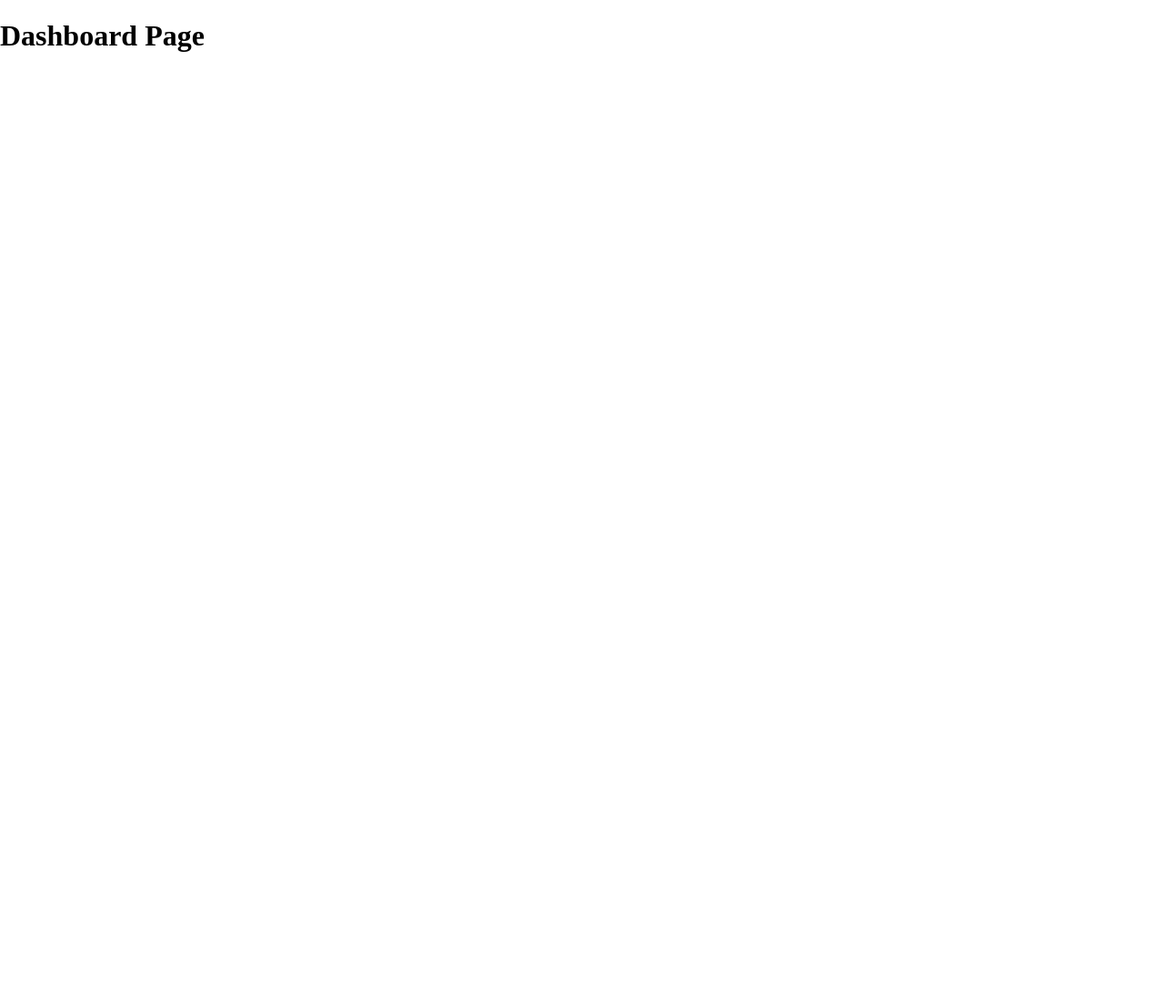
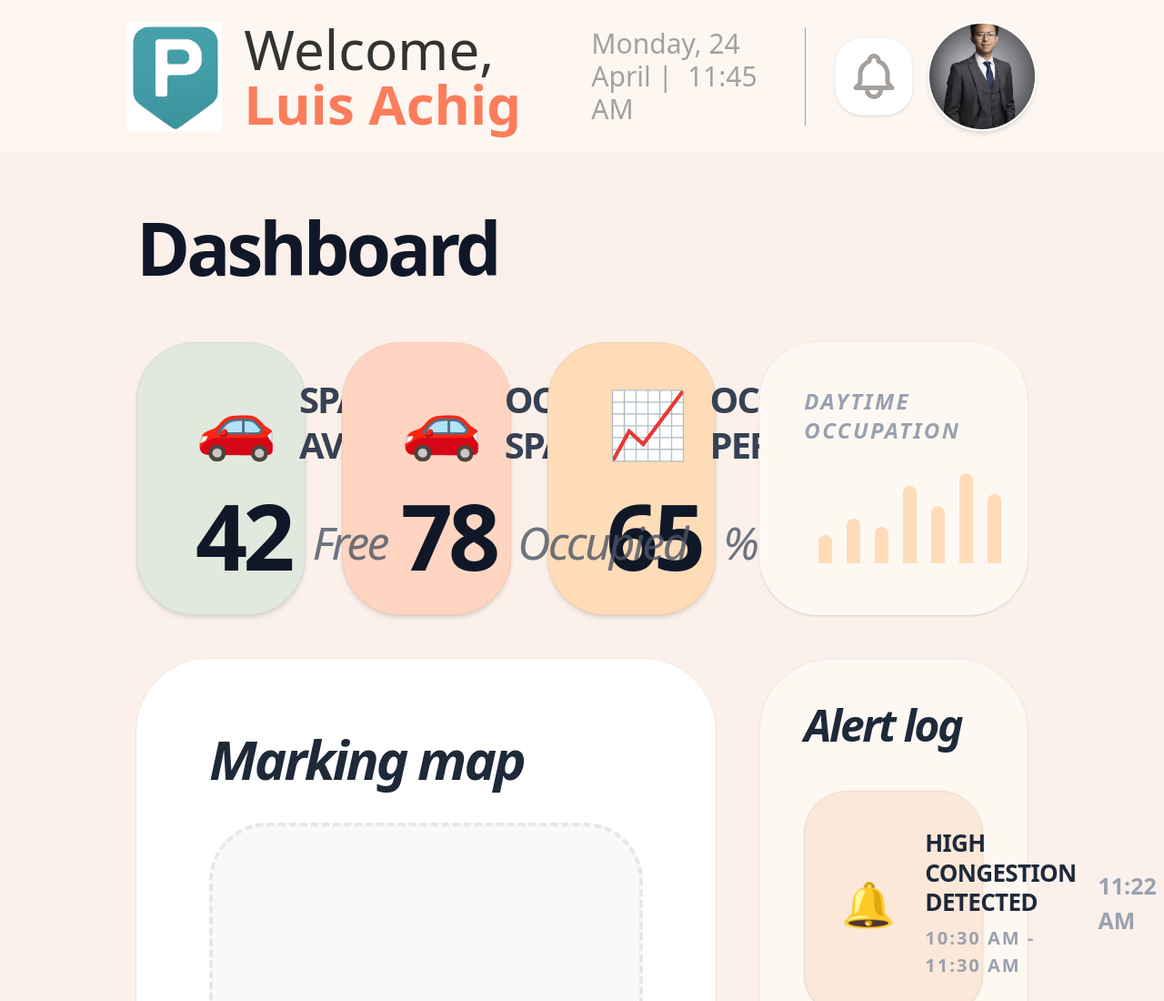
Before and after one commit to lgachig/proyecto-frontend, a Next.js app: page /dashboar in a window 1280 px wide. Shown: the top 1100 px of the page at 91% size. Before the commit the page ends 800 px from the top, so only its background shows below. Built offline with nearby package versions, Linux system fonts and the light colour scheme.

Commit message:
Create Dashboard, and install tailwind

```diff
--- /dev/null
+++ b/app/(components)/Header.jsx
@@ -0,0 +1,38 @@
+export default function Header() {
+    return (
+      <header className="bg-[#FEF7F1] px-35 py-6 flex items-center justify-between">
+        {/* Sección Izquierda: Logo y Nombre */}
+        <div className="flex items-center gap-6">
+          <img src="./logo.png" alt="logo" className="h-30 w-auto" />
+          <h1 className="text-6xl text-[#333]">
+            Welcome, <span className="font-bold text-[#FB7D5B]">Luis Achig</span>
+          </h1>
+        </div>
+
+        {/* Sección Derecha: Fecha, Hora y Perfil */}
+        <div className="flex items-center gap-8">
+          <div className="text-3xl text-[#A5A09C] font-medium border-r border-[#A5A09C] pr-8">
+            Monday, 24 April | <span className="ml-2">11:45 AM</span>
+          </div>
+
+          <div className="flex items-center gap-4">
+            {/* Icono de campana (Notificación) */}
+            <button className="p-3 rounded-[30px] bg-white shadow-sm border border-gray-100 text-[#A5A09C]">
+              <svg xmlns="http://www.w3.org/2000/svg" className="h-15 w-15" fill="none" viewBox="0 0 24 24" stroke="currentColor">
+                <path strokeLinecap="round" strokeLinejoin="round" strokeWidth={2} d="M15 17h5l-1.405-1.405A2.032 2.032 0 0118 14.158V11a6.002 6.002 0 00-4-5.659V5a2 2 0 10-4 0v.341C7.67 6.165 6 8.388 6 11v3.159c0 .538-.214 1.055-.595 1.436L4 17h5m6 0v1a3 3 0 11-6 0v-1m6 0H9" />
+              </svg>
+            </button>
+
+            {/* Imagen de Usuario */}
+            <div className="h-30 w-30 rounded-full overflow-hidden border-2 border-white shadow-md">
+              <img
+                src="./userLogo.JPG"
+                alt="User profile"
+                className="h-full w-full object-cover"
+              />
+            </div>
+          </div>
+        </div>
+      </header>
+    );
+  }
--- /dev/null
+++ b/app/(components)/dashboar/AlertLog.tsx
@@ -0,0 +1,24 @@
+export const AlertLog = ({ alerts }: { alerts: any[] }) => (
+    <div className="bg-[#FEF8F3] p-12 rounded-[5rem] shadow-sm h-full flex flex-col border border-gray-100">
+      <h3 className="text-5xl font-black mb-12 text-gray-800 tracking-tighter italic">Alert log</h3>
+      <div className="flex flex-col gap-8">
+        {alerts.map((alert, i) => (
+          <div key={i} className={`${alert.bgColor} p-10 rounded-[3rem] flex items-center justify-between border border-black/5 shadow-sm`}>
+            <div className="flex items-center gap-8">
+              <span className="text-5xl">🔔</span>
+              <div className="flex flex-col gap-1">
+                {/* Texto de alerta aumentado */}
+                <span className="font-black text-gray-800 text-[26px] leading-tight uppercase tracking-tight">
+                  {alert.message}
+                </span>
+                <span className="text-[20px] text-gray-400 font-bold uppercase mt-1 tracking-widest">
+                  10:30 AM - 11:30 AM
+                </span>
+              </div>
+            </div>
+            <span className="text-[25px] text-gray-400 font-black ml-6 uppercase">{alert.time}</span>
+          </div>
+        ))}
+      </div>
+    </div>
+  );
--- /dev/null
+++ b/app/(components)/dashboar/OccupationChart.tsx
@@ -0,0 +1,11 @@
+export const OccupationChart = ({ data }: { data: number[] }) => (
+    <div className="h-full w-full flex items-end justify-between gap-4 px-4 py-2 " >
+      {data.map((val, i) => (
+        <div
+          key={i}
+          style={{ height: `${val}%` }}
+          className="w-full bg-[#FEDCB7] rounded-t-3xl transition-all hover:bg-[#ffcf99] min-w-[15px]"
+        />
+      ))}
+    </div>
+  );
--- /dev/null
+++ b/app/(components)/dashboar/StatCard.tsx
@@ -0,0 +1,22 @@
+export const StatCard = ({ title, value, label, bgColor, icon }: any) => (
+    <div
+      style={{ backgroundColor: bgColor }}
+      className="w-full h-[300px] p-16 rounded-[4rem] flex flex-col justify-center shadow-md border border-black/5"
+    >
+      <div className="flex items-center gap-6 mb-6">
+        <span className="text-7xl shrink-0">{icon}</span>
+        <h3 className="text-[40px] font-black text-gray-700 leading-tight uppercase tracking-tighter max-w-[240px]">
+          {title}
+        </h3>
+      </div>
+
+      <div className="flex items-center gap-6">
+        <span className="text-[100px] font-black text-gray-900 leading-none tracking-tighter">
+          {value}
+        </span>
+        <span className="text-[50px] text-gray-600 font-normal italic leading-none tracking-tighter opacity-80 pt-4">
+          {label}
+        </span>
+      </div>
+    </div>
+  );
--- a/app/(components)/dashboar/page.tsx
+++ b/app/(components)/dashboar/page.tsx
@@ -1,7 +1,62 @@
+import { StatCard } from "./StatCard";
+import { AlertLog } from "./AlertLog";
+import { OccupationChart } from "./OccupationChart";
+
 export default function DashboardPage() {
-    return (
-        <div>
-        <h1>Dashboard Page</h1>
+  const statsData = [
+    { title: "Spaces available", value: 42, label: "Free", bgColor: "#E1E9DE", icon: "🚗" },
+    { title: "Occupied spaces", value: 78, label: "Occupied", bgColor: "#FFD5C2", icon: "🚗" },
+    { title: "Occupancy percentage", value: 65, label: "%", bgColor: "#FEDCB7", icon: "📈" },
+  ];
+
+  const chartData = [35, 55, 45, 95, 70, 110, 85,];
+
+  const alertsData = [
+    { message: "High congestion detected", time: "11:22 AM", bgColor: "bg-[#FBE8D9]" },
+    { message: "Zone A exceeds 90%", time: "11:22 AM", bgColor: "bg-[#FBE8D9]" },
+    { message: "Zone C exceeds 90%", time: "11:22 AM", bgColor: "bg-[#FBE8D9]" },
+  ];
+
+  return (
+    <div className="min-h-screen bg-[#FBF0EA] px-[150px] py-16 flex flex-col font-inter">
+      <main className="flex-grow flex flex-col mx-auto w-full">
+        <h2 className="text-[80px] font-black text-gray-900 mb-16 tracking-tighter leading-none">
+          Dashboard
+        </h2>
+
+        <div className="grid grid-cols-12 gap-12 flex-grow items-stretch">
+
+          {/* LADO IZQUIERDO: Stats + Mapa */}
+          <div className="col-span-8 flex flex-col gap-12">
+            <div className="grid grid-cols-3 gap-10">
+              {statsData.map((stat, i) => (
+                <StatCard key={i} {...stat} />
+              ))}
+            </div>
+
+            <div className="bg-white p-20 rounded-[5rem] shadow-sm flex flex-col min-h-[700px] flex-grow">
+              <h3 className="text-6xl font-black text-gray-800 mb-10 tracking-tighter italic text-center md:text-left">Marking map</h3>
+              <div className="flex-grow bg-[#F9F9F9] rounded-[4rem] border-4 border-dashed border-gray-200 flex items-center justify-center">
+                 <span className="text-gray-200 font-black text-[120px] tracking-[0.3em] uppercase opacity-20 select-none">MAP VIEW</span>
+              </div>
+            </div>
+          </div>
+
+          {/* LADO DERECHO: Gráfica + Alertas (Sin cambios de tamaño) */}
+          <div className="col-span-4 flex flex-col gap-12 ">
+            <div className=" bg-[#FEF8F3] rounded-[4rem] p-12 shadow-sm flex flex-col border border-gray-50 h-[300px] ">
+               <h4 className="text-gray-400 font-black italic uppercase mb-8 text-2xl tracking-widest ">Daytime occupation</h4>
+               <div className="flex-grow ">
+                  <OccupationChart data={chartData} />
+               </div>
+            </div>
+            <div className="flex-grow ">
+              <AlertLog alerts={alertsData} />
+            </div>
+          </div>
+
         </div>
-    );
+      </main>
+    </div>
+  );
 }
--- /dev/null
+++ b/app/(components)/layout.tsx
@@ -0,0 +1,18 @@
+import Header from "./Header";
+import '../globals.css';
+
+export default function ComponentsLayout({
+    children,
+    }: {
+    children: React.ReactNode;
+    }) {
+    return (<>
+
+        <Header/>
+
+        <div className="flex flex-1 flex-col overflow-hidden">
+        {children}
+        </div>
+    </>
+    );
+    }
--- a/app/globals.css
+++ b/app/globals.css
@@ -1,3 +1 @@
-@tailwind base;
-@tailwind components;
-@tailwind utilities;
+@import "tailwindcss";
--- a/package.json
+++ b/package.json
@@ -27,9 +27,11 @@
     "@types/node": "^20",
     "@types/react": "^19",
     "@types/react-dom": "^19",
+    "autoprefixer": "^10.4.23",
     "eslint": "^9",
     "eslint-config-next": "16.1.1",
-    "tailwindcss": "^4",
+    "postcss": "^8.5.6",
+    "tailwindcss": "^4.1.18",
     "typescript": "^5"
   }
 }
```
Also changed, not shown: public/userLogo.JPG (added), 1 other file (tests, documents, lock files or other folders).
